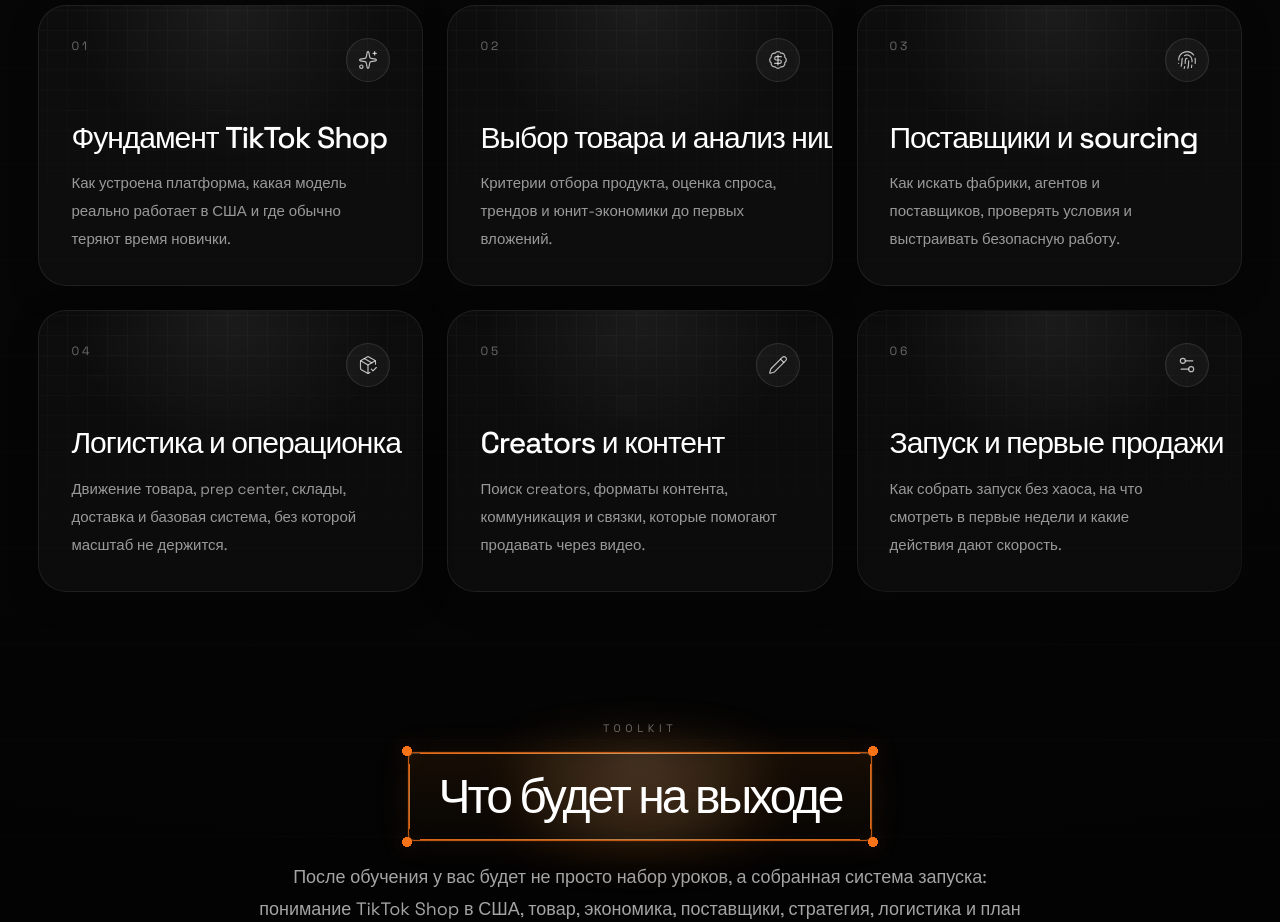
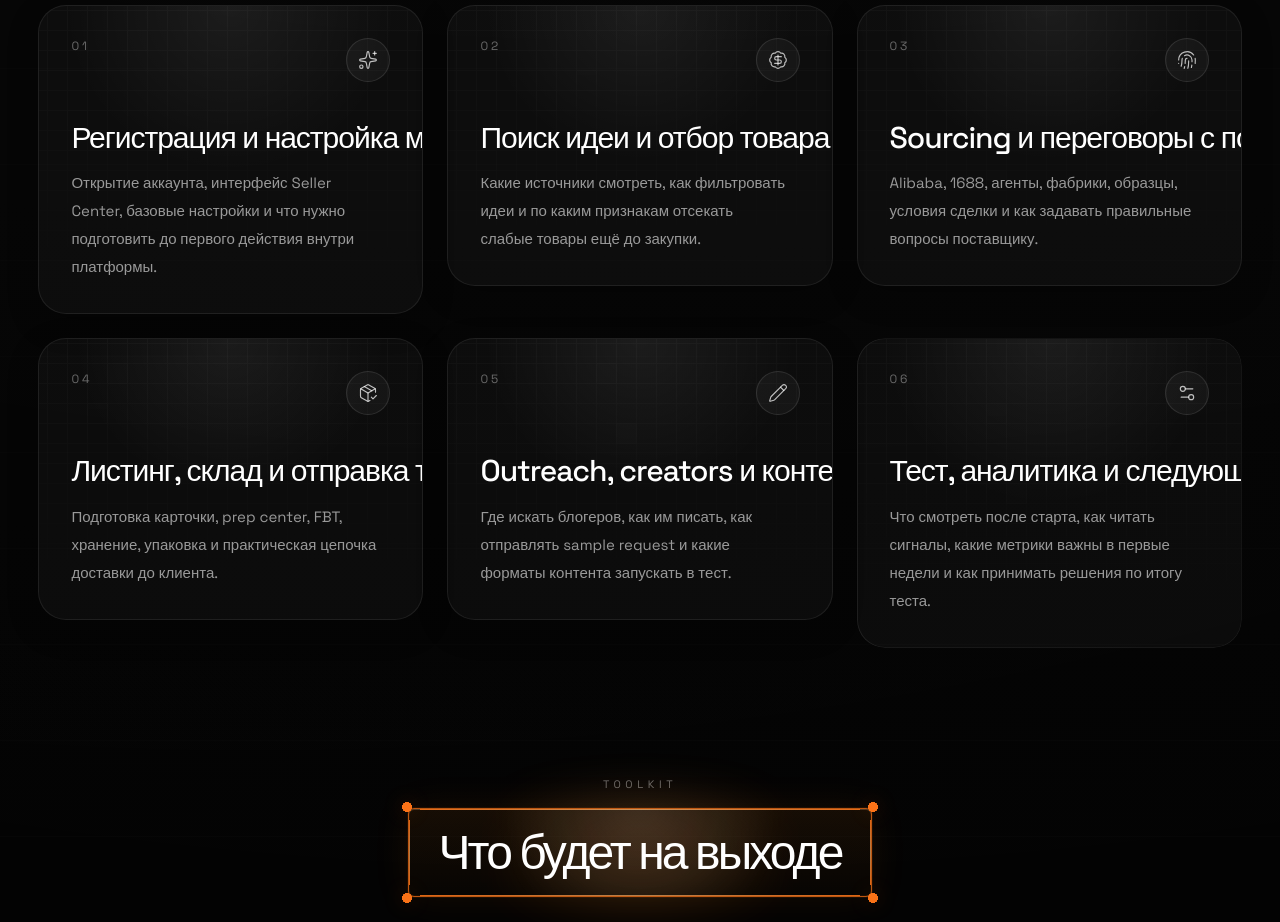
Before and after one commit to YaroslavSigidin/IVCHENKO, a React (Vite) app: page / in a window 1280 px wide. Shown: the part 7420-8342 px from the top of the page. Built offline with nearby package versions, Linux system fonts and the light colour scheme.

Commit message:
Remove duplicated messaging from program modules

```diff
--- a/src/App.jsx
+++ b/src/App.jsx
@@ -191,44 +191,44 @@
   {
     index: '01',
     icon: Sparkles,
-    title: 'Фундамент TikTok Shop',
-    description:
-      'Как устроена платформа, какая модель реально работает в США и где обычно теряют время новички.',
+    title: 'Регистрация и настройка магазина',
+    description:
+      'Открытие аккаунта, интерфейс Seller Center, базовые настройки и что нужно подготовить до первого действия внутри платформы.',
   },
   {
     index: '02',
     icon: BadgeDollarSign,
-    title: 'Выбор товара и анализ ниши',
-    description:
-      'Критерии отбора продукта, оценка спроса, трендов и юнит-экономики до первых вложений.',
+    title: 'Поиск идеи и отбор товара',
+    description:
+      'Какие источники смотреть, как фильтровать идеи и по каким признакам отсекать слабые товары ещё до закупки.',
   },
   {
     index: '03',
     icon: Fingerprint,
-    title: 'Поставщики и sourcing',
-    description:
-      'Как искать фабрики, агентов и поставщиков, проверять условия и выстраивать безопасную работу.',
+    title: 'Sourcing и переговоры с поставщиками',
+    description:
+      'Alibaba, 1688, агенты, фабрики, образцы, условия сделки и как задавать правильные вопросы поставщику.',
   },
   {
     index: '04',
     icon: PackageCheck,
-    title: 'Логистика и операционка',
-    description:
-      'Движение товара, prep center, склады, доставка и базовая система, без которой масштаб не держится.',
+    title: 'Листинг, склад и отправка товара',
+    description:
+      'Подготовка карточки, prep center, FBT, хранение, упаковка и практическая цепочка доставки до клиента.',
   },
   {
     index: '05',
     icon: Pencil,
-    title: 'Creators и контент',
-    description:
-      'Поиск creators, форматы контента, коммуникация и связки, которые помогают продавать через видео.',
+    title: 'Outreach, creators и контент',
+    description:
+      'Где искать блогеров, как им писать, как отправлять sample request и какие форматы контента запускать в тест.',
   },
   {
     index: '06',
     icon: Settings2,
-    title: 'Запуск и первые продажи',
-    description:
-      'Как собрать запуск без хаоса, на что смотреть в первые недели и какие действия дают скорость.',
+    title: 'Тест, аналитика и следующие действия',
+    description:
+      'Что смотреть после старта, как читать сигналы, какие метрики важны в первые недели и как принимать решения по итогу теста.',
   },
 ]
 
```
